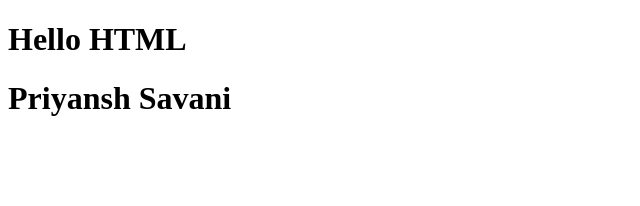
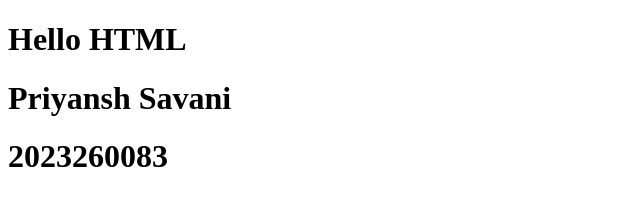
Before and after one commit to PriyanshSavani9120/Priyansh_CT_83, a plain HTML site: page index.html in a window 1280 px wide. Shown: the whole page, without its empty margins (0-640 px from the left). Drawn offline with Linux system fonts and the light colour scheme.

Commit message:
add code1

```diff
--- a/index.html
+++ b/index.html
@@ -8,5 +8,6 @@
 <body>
     <h1>Hello HTML</h1>
     <h1>Priyansh Savani</h1>
+    <h1>2023260083</h1>
 </body>
 </html>
```
